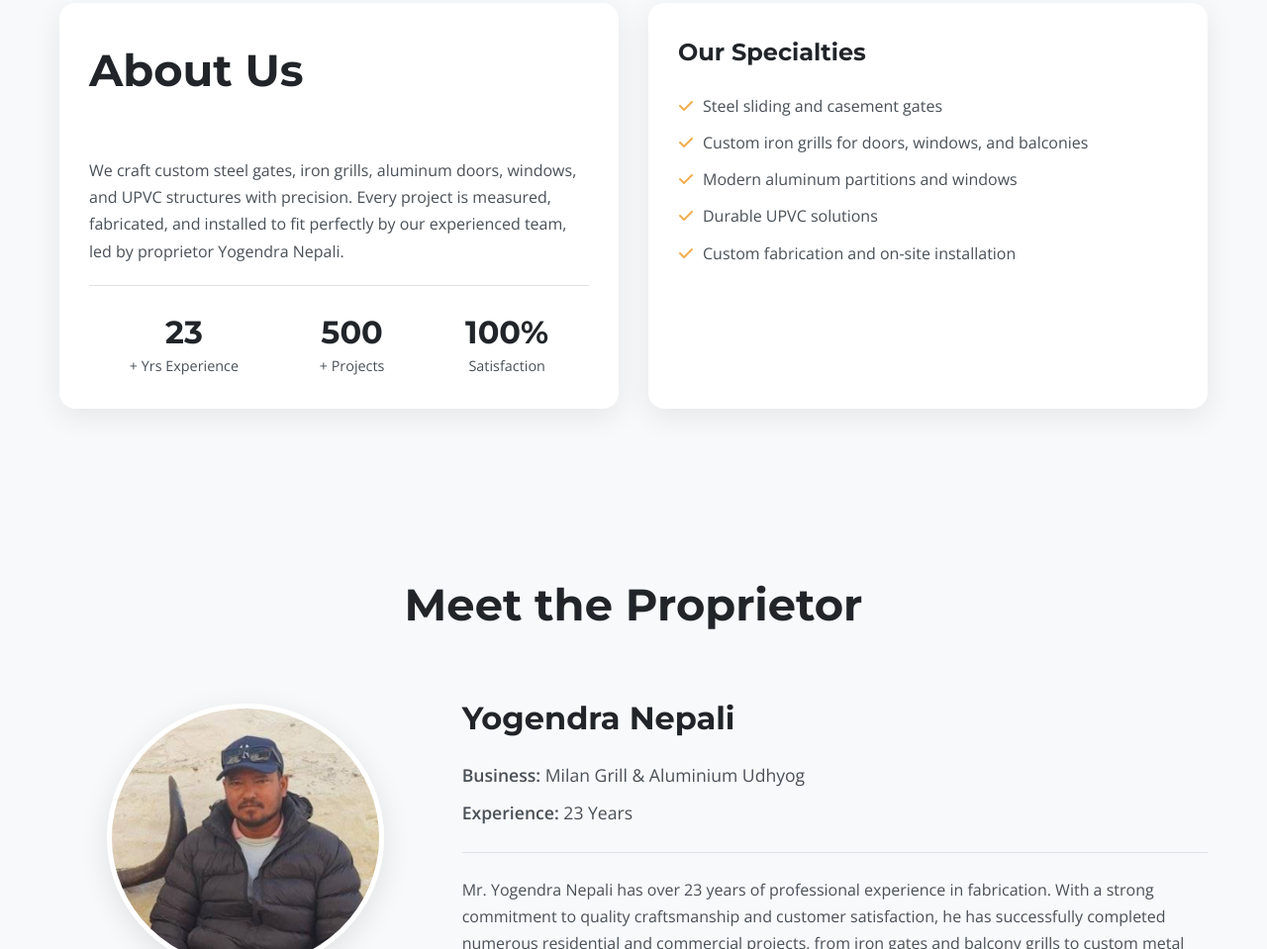
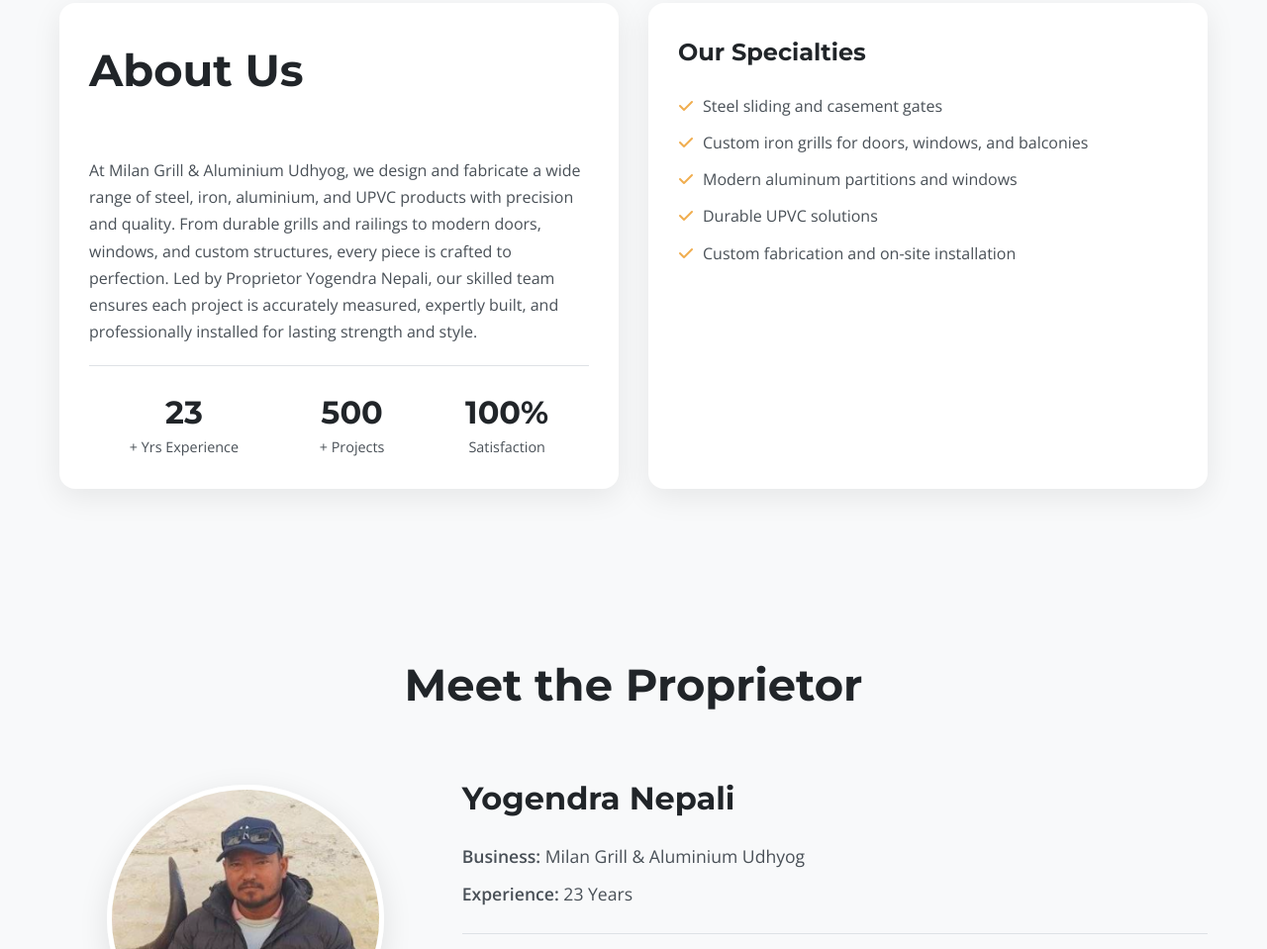
Before and after one commit to milannep/milangit, a plain HTML site: page index.html in a window 1280 px wide. Shown: the part 1819-2778 px from the top of the page at 99% size. Drawn offline with nearby package versions, Linux system fonts and the light colour scheme.

Commit message:
Update index.html

```diff
--- a/index.html
+++ b/index.html
@@ -109,7 +109,7 @@
             <div class="about-container">
                 <div class="card about-description fade-in">
                     <h2 class="section-title left-align">About Us</h2>
-                    <p>We craft custom steel gates, iron grills, aluminum doors, windows, and UPVC structures with precision. Every project is measured, fabricated, and installed to fit perfectly by our experienced team, led by proprietor Yogendra Nepali.</p>
+                    <p>At Milan Grill & Aluminium Udhyog, we design and fabricate a wide range of steel, iron, aluminium, and UPVC products with precision and quality. From durable grills and railings to modern doors, windows, and custom structures, every piece is crafted to perfection. Led by Proprietor Yogendra Nepali, our skilled team ensures each project is accurately measured, expertly built, and professionally installed for lasting strength and style.</p>
                     <div class="stats-container" id="stats-counter">
                         <div class="stat-card">
                             <h3 class="counter" data-target="23">0</h3>
```
